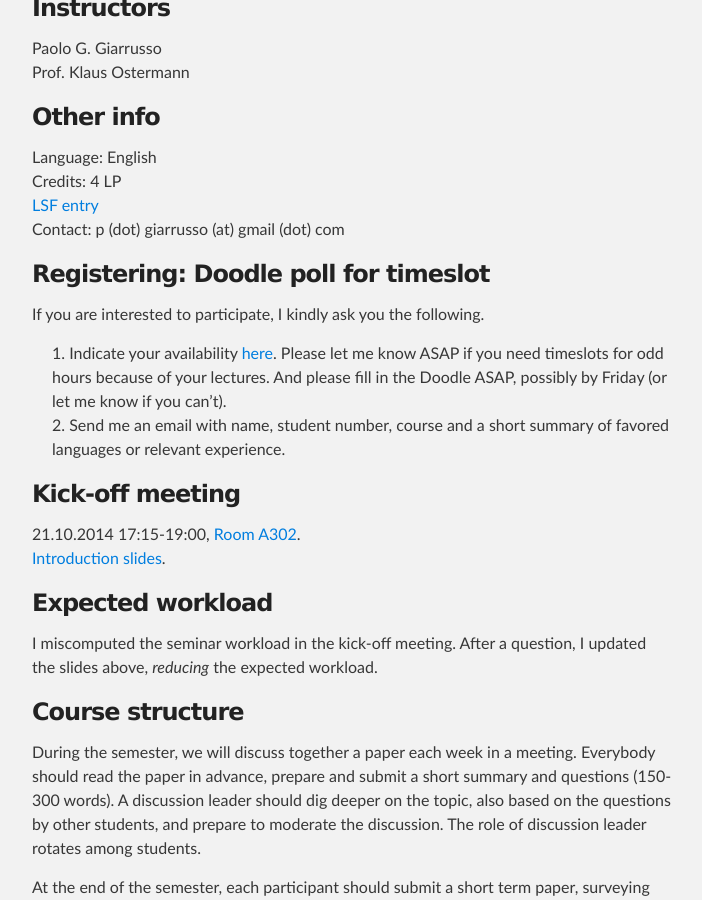
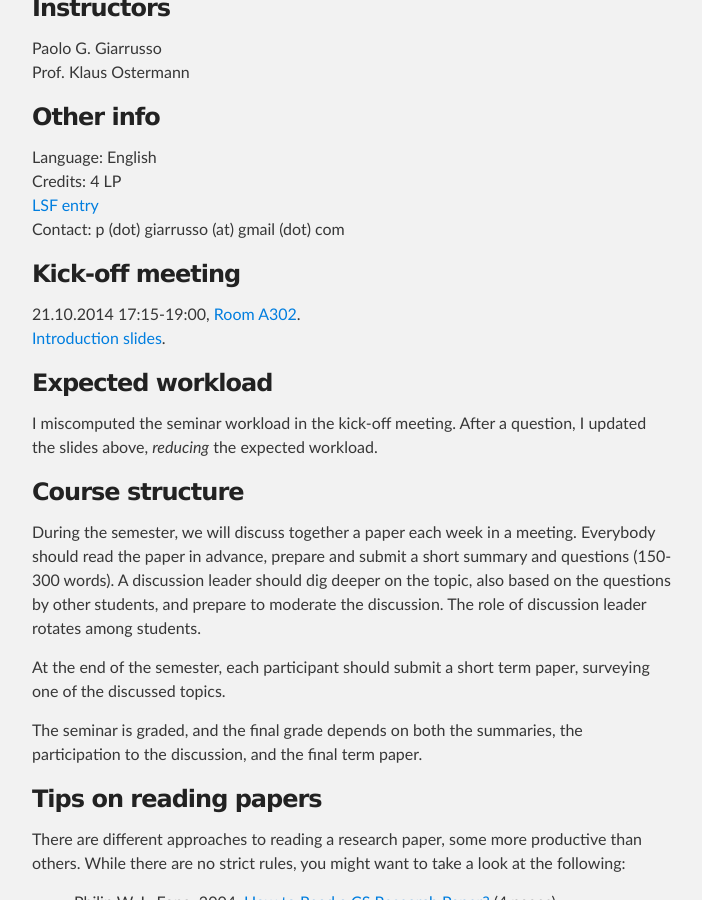
Before and after one commit to ps-mr/ps-mr.github.io, a Jekyll site: the page built from ws14-metaprogramming.md, in a window 1280 px wide and 900 px high, scrolled down 640 px. Shown: the whole window, without its empty margins (288-990 px from the left). Built offline with Jekyll 4.4.1, drawn with Linux system fonts in a browser that asks for light colours; some of the changed text lies outside the part shown.

Commit message:
Move registration info at the end

```diff
--- a/ws14-metaprogramming.md
+++ b/ws14-metaprogramming.md
@@ -18,14 +18,6 @@
 Credits: 4 LP
 [LSF entry](http://campus.verwaltung.uni-tuebingen.de/lsfpublic/rds?state=verpublish&status=init&vmfile=no&publishid=114223&moduleCall=webInfo&publishConfFile=webInfo&publishSubDir=veranstaltung)
 Contact: p (dot) giarrusso (at) gmail (dot) com
-
-### Registering: Doodle poll for timeslot
-
-If you are interested to participate, I kindly ask you the following.
-
-1. Indicate your availability [here](http://doodle.com/bnx7773c7msnq29i). Please let me know ASAP if you need timeslots for odd hours because of your lectures.
-And please fill in the Doodle ASAP, possibly by Friday (or let me know if you can't).
-2. Send me an email with name, student number, course and a short summary of favored languages or relevant experience.
 
 ### Kick-off meeting
 
```
Also changed, not shown: other parts of ws14-metaprogramming.md (+8 -0 lines).
